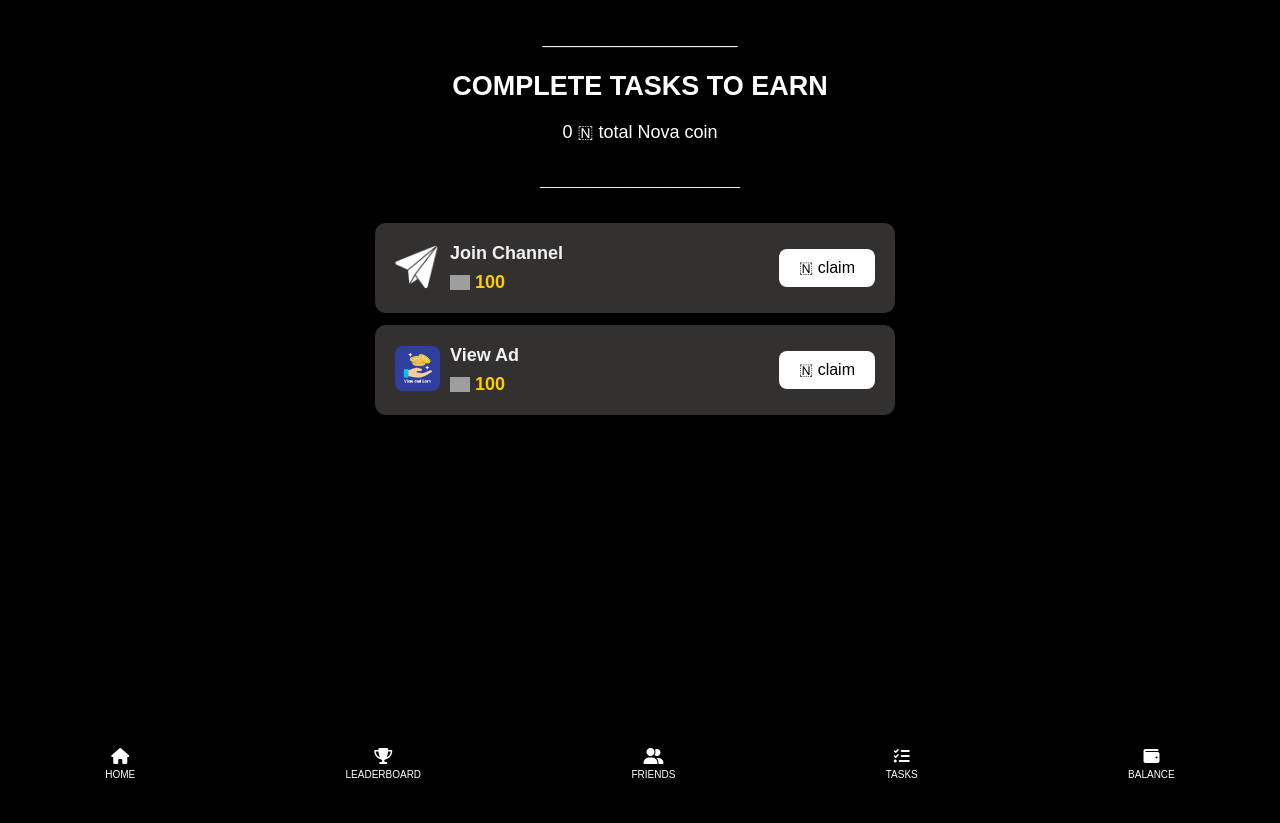
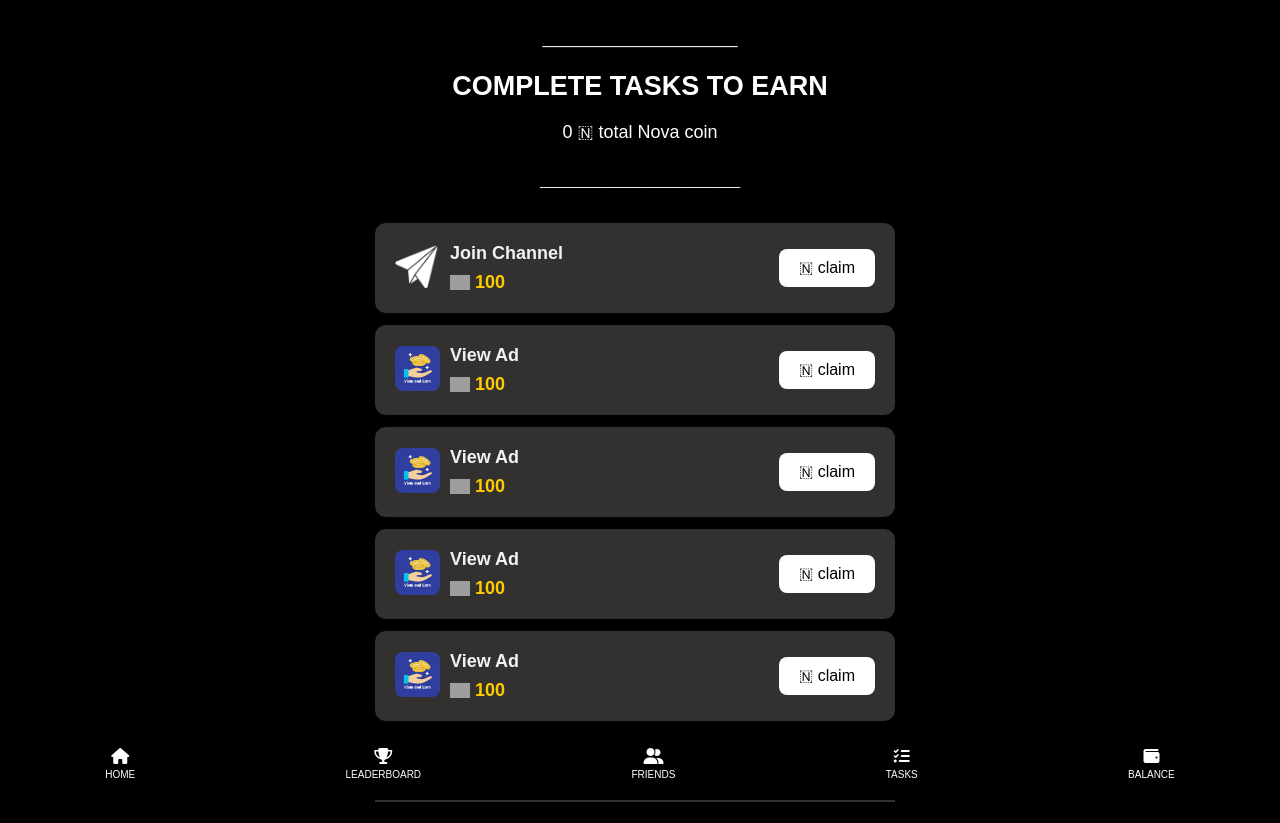
Before and after one commit to Nnachetam10/Nova-coin-, a plain HTML site: page task.html in a window 1280 px wide. Before the commit the page ends 800 px from the top, so only its background shows below. Drawn offline with Linux system fonts and the light colour scheme; grey boxes are pictures that could not be loaded; a script that the page names is missing.

Commit message:
Update task.html

```diff
--- a/task.html
+++ b/task.html
@@ -172,6 +172,74 @@
                 <button class="task-button" onclick="completeTask(100, 'https://whomeenoaglauns.com/4/8619607')">🇳 claim</button>
             </div>
 
+                 <div class="task-container">
+            <div class="task">
+                <div class="task-detail">
+                    <div class="task-image">
+                        <img src="material/images/ad.png" width="45px" alt="">
+                    </div>
+                    <div>
+                        <h4>View Ad</h4>
+                        <div class="task-data">
+                            <img src="material/images/logo.png" width="20px" alt="Coin Icon">
+                            <h5>100</h5>
+                        </div>
+                    </div>
+                </div>
+                <button class="task-button" onclick="completeTask(100, 'https://whomeenoaglauns.com/4/8619607')">🇳 claim</button>
+            </div>
+
+               <div class="task-container">
+            <div class="task">
+                <div class="task-detail">
+                    <div class="task-image">
+                        <img src="material/images/ad.png" width="45px" alt="">
+                    </div>
+                    <div>
+                        <h4>View Ad</h4>
+                        <div class="task-data">
+                            <img src="material/images/logo.png" width="20px" alt="Coin Icon">
+                            <h5>100</h5>
+                        </div>
+                    </div>
+                </div>
+                <button class="task-button" onclick="completeTask(100, 'https://whomeenoaglauns.com/4/8619607')">🇳 claim</button>
+            </div>
+
+               <div class="task-container">
+            <div class="task">
+                <div class="task-detail">
+                    <div class="task-image">
+                        <img src="material/images/ad.png" width="45px" alt="">
+                    </div>
+                    <div>
+                        <h4>View Ad</h4>
+                        <div class="task-data">
+                            <img src="material/images/logo.png" width="20px" alt="Coin Icon">
+                            <h5>100</h5>
+                        </div>
+                    </div>
+                </div>
+                <button class="task-button" onclick="completeTask(100, 'https://whomeenoaglauns.com/4/8619607')">🇳 claim</button>
+            </div>
+
+              <div class="task-container">
+            <div class="task">
+                <div class="task-detail">
+                    <div class="task-image">
+                        <img src="material/images/ad.png" width="45px" alt="">
+                    </div>
+                    <div>
+                        <h4>View Ad</h4>
+                        <div class="task-data">
+                            <img src="material/images/logo.png" width="20px" alt="Coin Icon">
+                            <h5>100</h5>
+                        </div>
+                    </div>
+                </div>
+                <button class="task-button" onclick="completeTask(100, 'https://whomeenoaglauns.com/4/8619607')">🇳 claim</button>
+            </div>
+
 
 
     <script>
```
